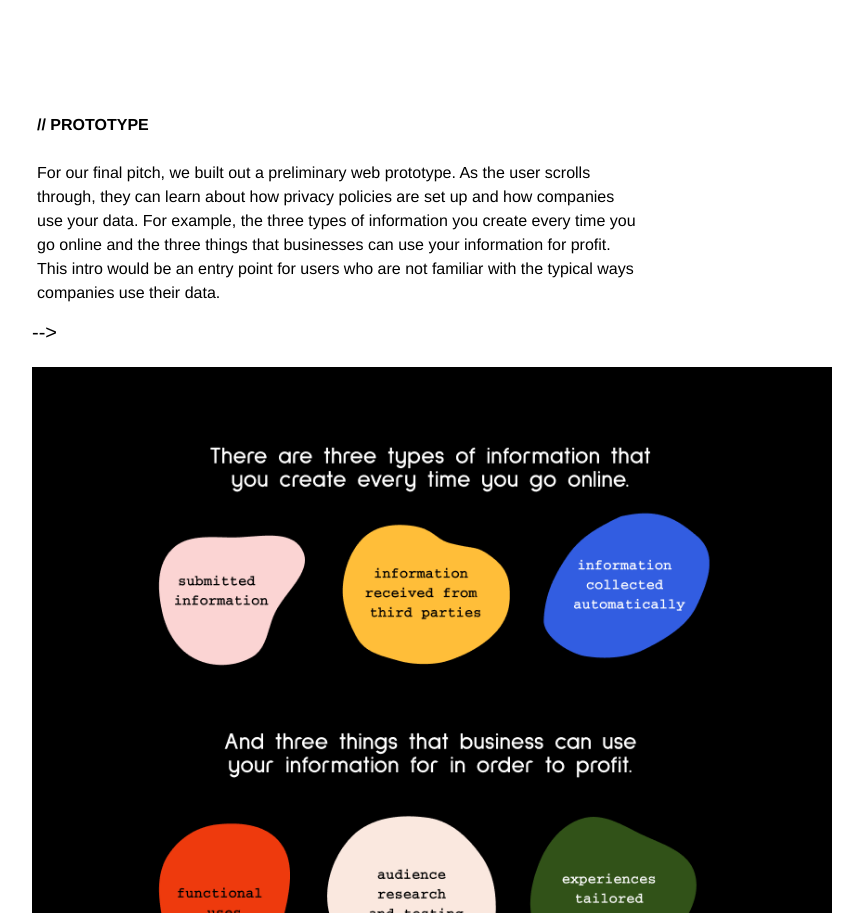
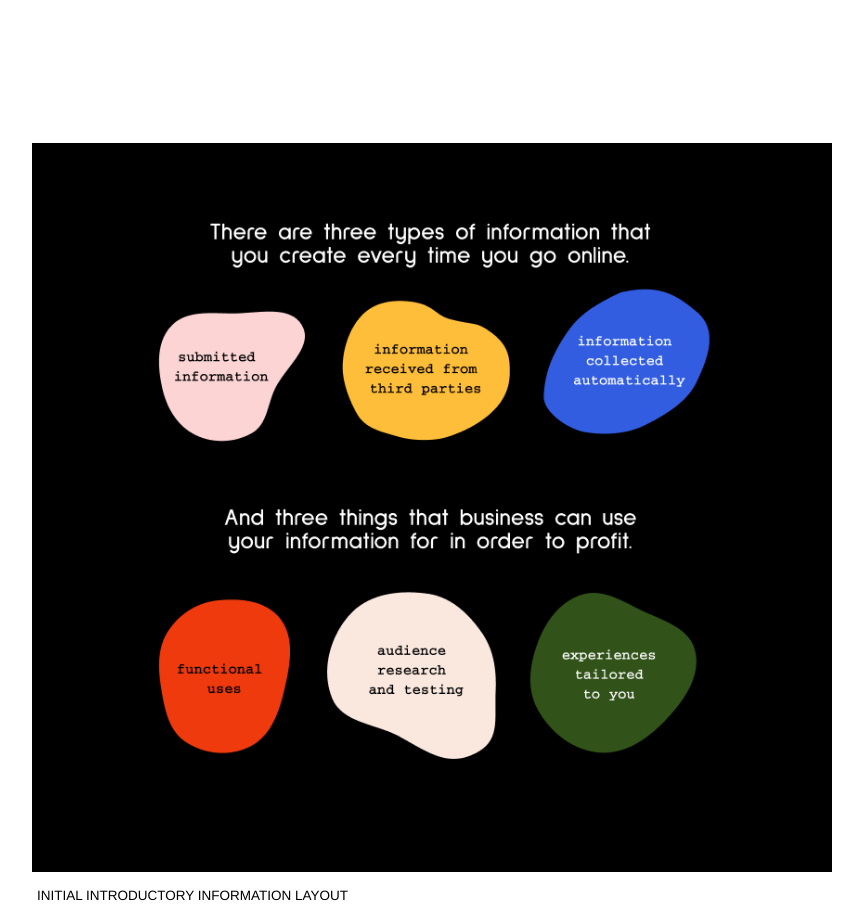
Before and after one commit to ssoheecho/portfolio, a plain HTML site: page data-ctrl.html in a window 1280 px wide. Shown: the part 2728-3641 px from the top of the page, without its empty margins (208-1071 px from the left). Drawn offline with Linux system fonts and the light colour scheme.

Commit message:
Update data-ctrl.html

```diff
--- a/data-ctrl.html
+++ b/data-ctrl.html
@@ -86,9 +86,9 @@
       <p class=figcaption>GENERAL USERFLOW</p> -->
       <img class="captioned" src="assets/data/data_wireframe.png" alt="image of initial wireframe mockup">
       <p class=figcaption>WIREFRAME</p>
-      <p class="caption"><b>// PROTOTYPE</b><br><br>
+<!--       <p class="caption"><b>// PROTOTYPE</b><br><br>
         For our final pitch, we built out a preliminary web prototype. As the user scrolls through, they can learn about how privacy policies are set up and how companies use your data. For example, the three types of information you create every time you go online and the three things that businesses can use your information for profit. This intro would be an entry point for users who are not familiar with the typical ways companies use their data.
-      </p> -->
+  </p> -->
       <br>
       <br>
       <img class="captioned" src="assets/data/data_03.png" alt="screenshot of initial introductory information layout">
```
